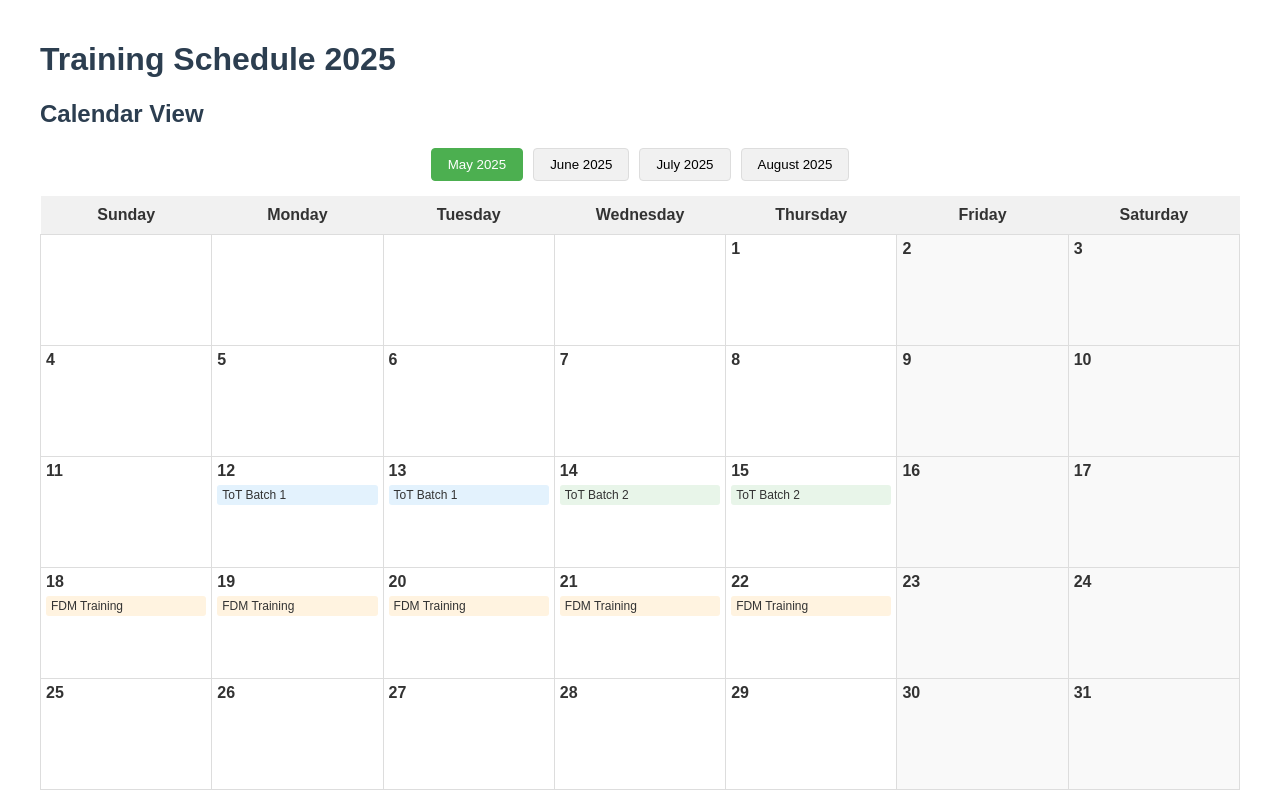
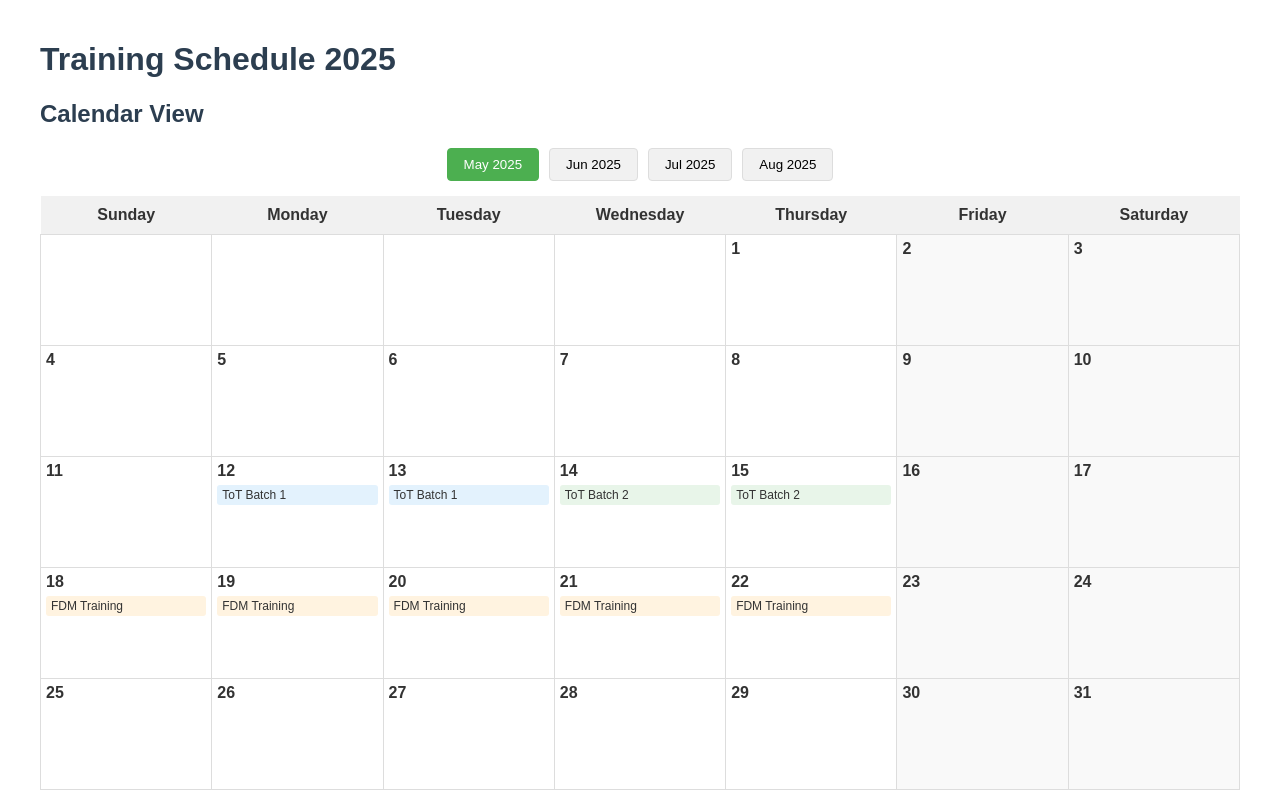
Before and after one commit to Karikari1234/calendar-schedule, a plain HTML site: page index.html in a window 1280 px wide. Shown: the top 800 px of the page. Drawn offline with Linux system fonts and the light colour scheme.

Commit message:
Update index.html 2

```diff
--- a/index.html
+++ b/index.html
@@ -126,9 +126,9 @@
       <div class="calendar-container">
         <div class="month-selector">
           <button onclick="showMonth('may')" class="active">May 2025</button>
-          <button onclick="showMonth('june')">June 2025</button>
-          <button onclick="showMonth('july')">July 2025</button>
-          <button onclick="showMonth('august')">August 2025</button>
+          <button onclick="showMonth('june')">Jun 2025</button>
+          <button onclick="showMonth('july')">Jul 2025</button>
+          <button onclick="showMonth('august')">Aug 2025</button>
         </div>
 
         <!-- May 2025 -->
```
